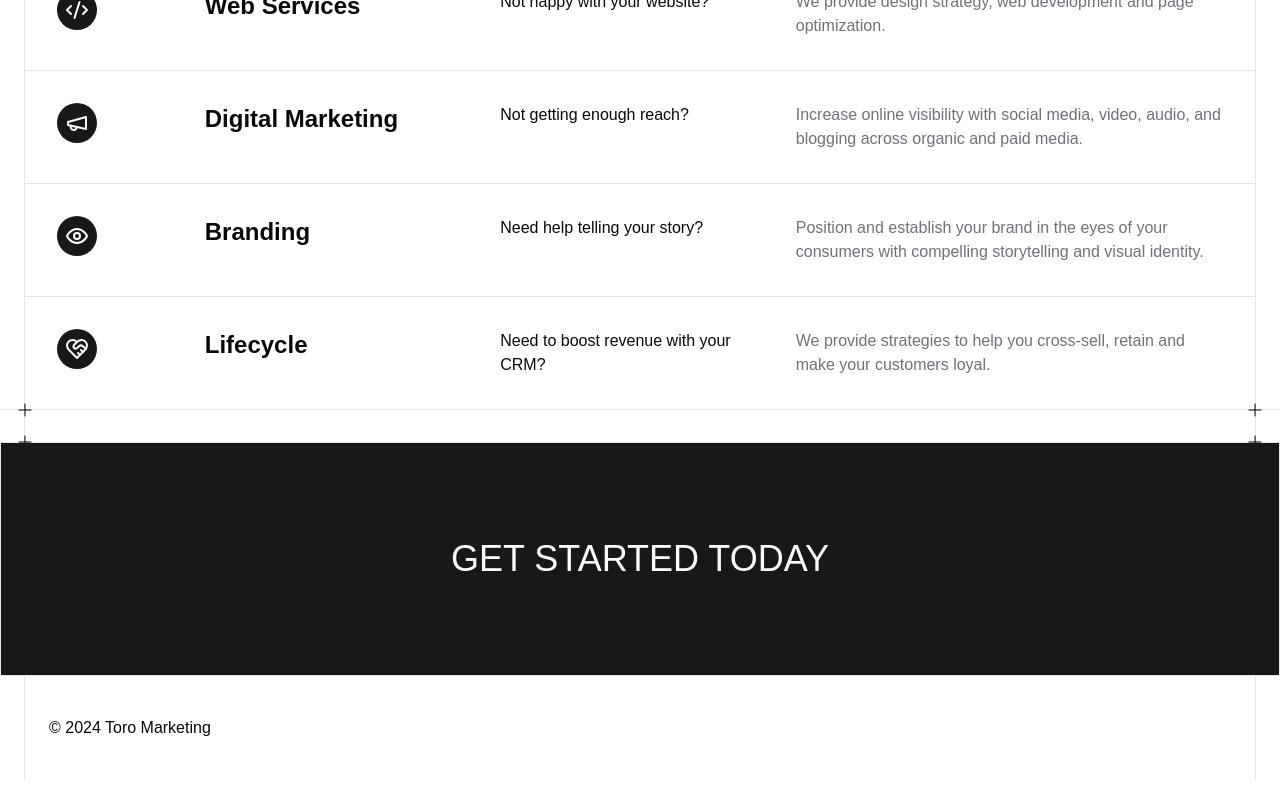
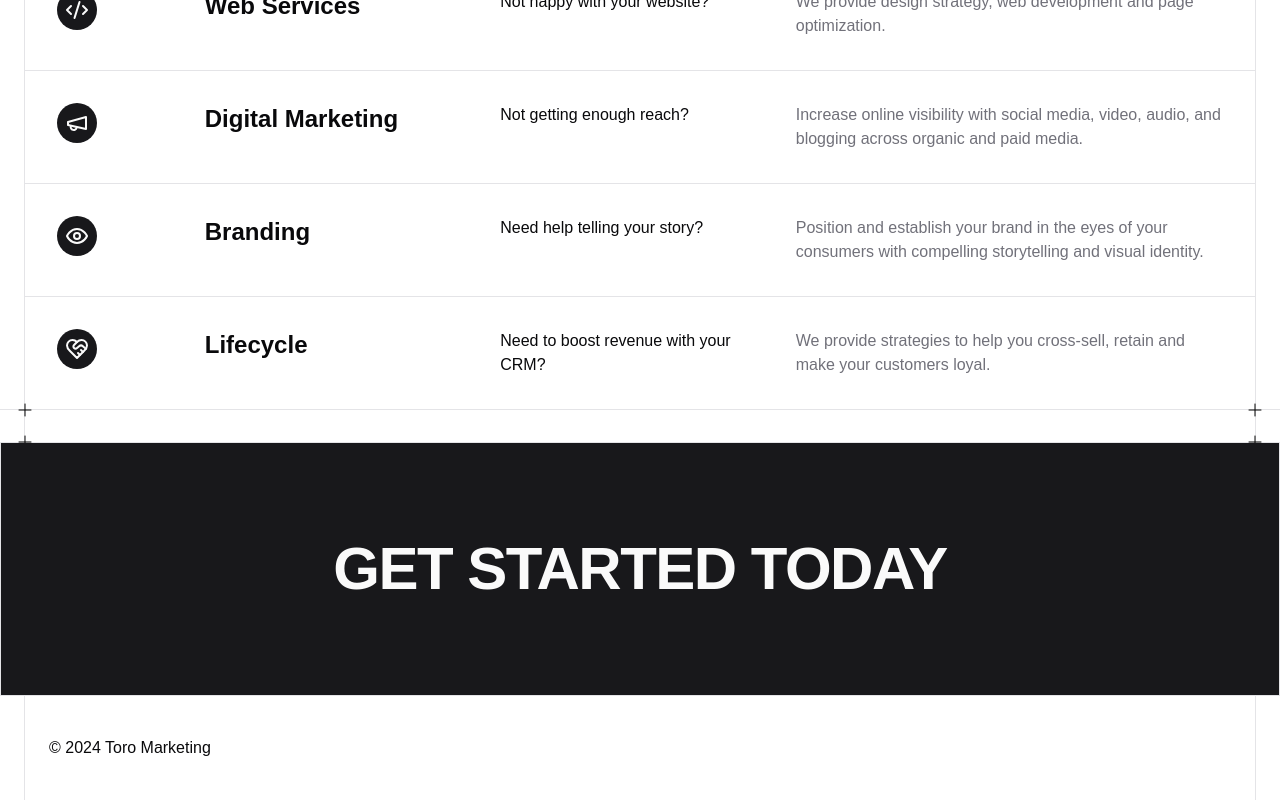
Before and after one commit to itsjmendez/toro, a Next.js app: page / in a window 1280 px wide. Shown: the part 2282-3082 px from the top of the page. Built offline with nearby package versions, Linux system fonts and the light colour scheme; a web font is replaced by a local one.

Commit message:
refactor: Update Cta component to use a more prominent font size and font weight

```diff
--- a/components/cta.tsx
+++ b/components/cta.tsx
@@ -8,7 +8,7 @@ const Cta = ({ header, subheader, button }: CtaProps) => {
   return (
     <div className="relative py-10 md:py-24 border-x bg-primary">
       <div className="container flex flex-col gap-4 justify-center items-center">
-        <h3 className="text-2xl md:text-4xl uppercase text-center text-primary-foreground">
+        <h3 className="tracking-tight text-4xl md:text-5xl lg:text-6xl uppercase text-center text-primary-foreground font-semibold ">
           {header}
         </h3>
         {subheader && (
```
